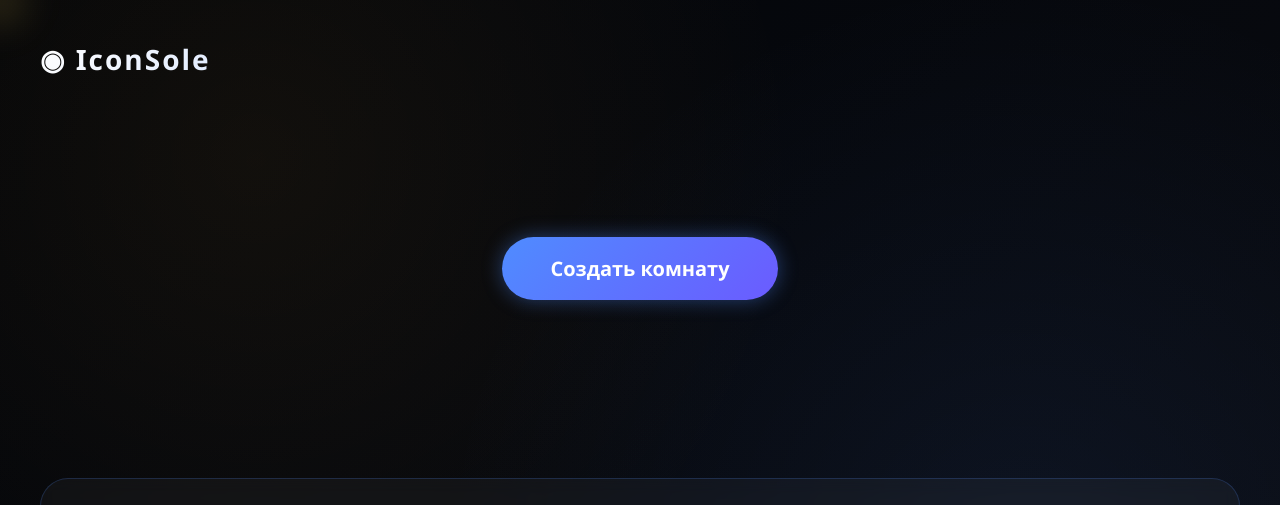
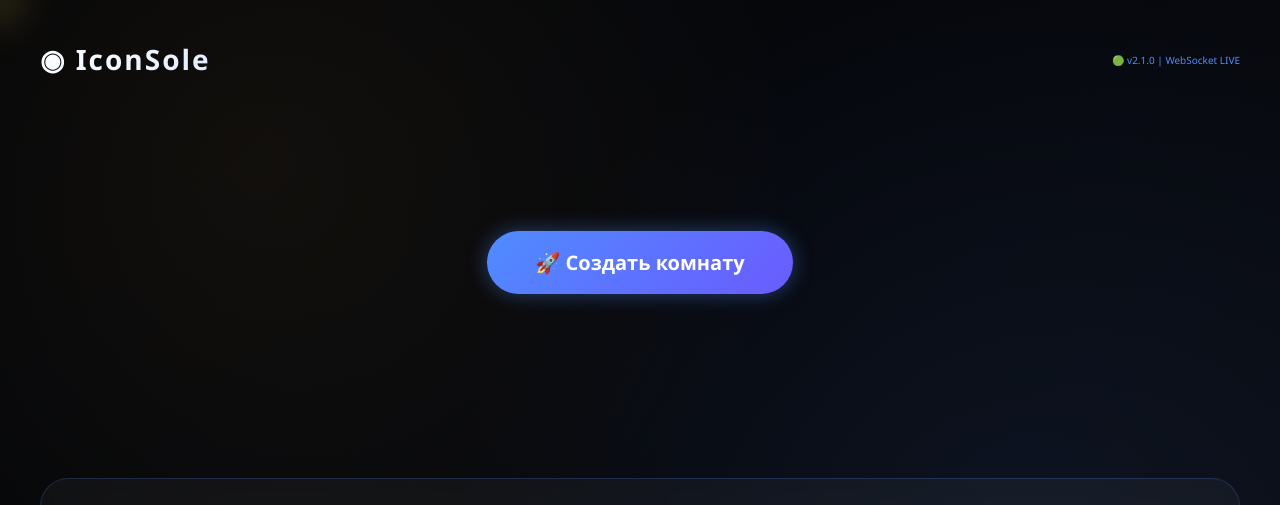
Before and after one commit to 0vanNesquike/IconSole, a FastAPI app: page / in a window 1280 px wide. Shown: the top 505 px of the page. Run offline with FastAPI, Linux system fonts and the light colour scheme; grey boxes are pictures that could not be loaded.

Commit message:
проверка

```diff
--- a/templates/index.html
+++ b/templates/index.html
@@ -18,10 +18,13 @@
 <div id="pc-screen">
     <div class="top">
         <div class="logo">◉ IconSole</div>
+        <div style="text-align: right; font-size: 10px; color: #4f8cff; margin-top: -25px;">
+            🟢 v2.1.0 | WebSocket LIVE
+        </div>
     </div>
 
     <div id="connect-pc-container" class="center">
-        <button id="connectBtn">Создать комнату</button>
+        <button id="connectBtn">🚀 Создать комнату</button>
     </div>
 
     <div id="game-hero" class="game-hero">
```
